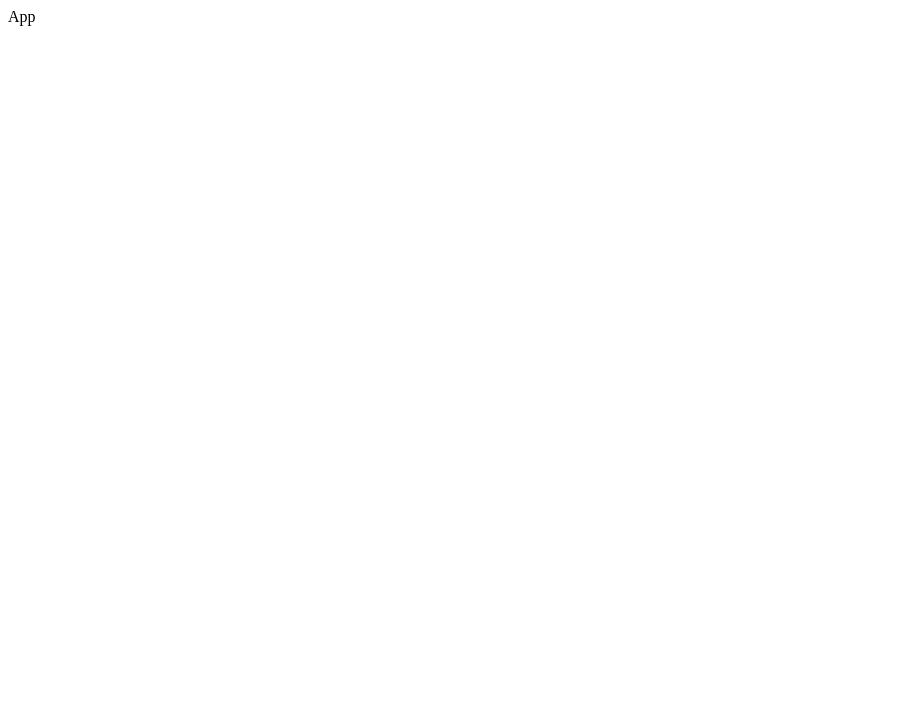
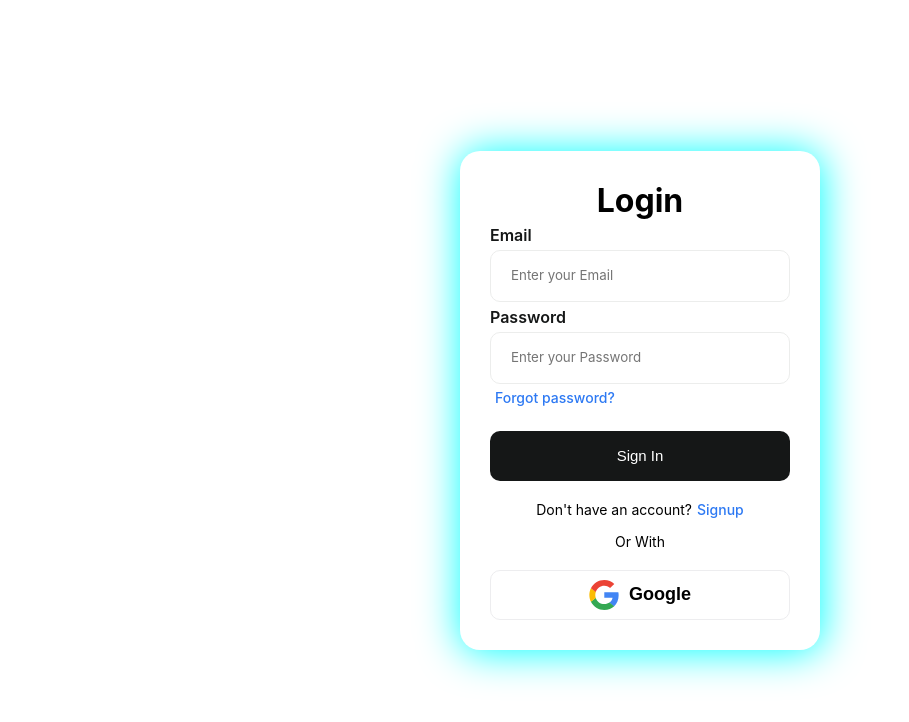
Before and after one commit to Scribble-WinterProject/Scribble, a React (Vite) app in the folder client/: page /login in a window 1280 px wide. Shown: the top 722 px of the page, without its empty margins (0-909 px from the left). Built offline with nearby package versions, Linux system fonts and the light colour scheme.

Commit message:
feat: Login/signup add in frontend

```diff
--- a/client/package.json
+++ b/client/package.json
@@ -11,7 +11,8 @@
   },
   "dependencies": {
     "react": "^18.2.0",
-    "react-dom": "^18.2.0"
+    "react-dom": "^18.2.0",
+    "react-router-dom": "^6.21.3"
   },
   "devDependencies": {
     "@types/react": "^18.2.43",
--- a/client/src/App.css
+++ b/client/src/App.css
@@ -0,0 +1,10 @@
+@import url('https://fonts.googleapis.com/css2?family=Pacifico&display=swap');
+
+* {
+    margin: 0;
+    padding: 0;
+}
+
+body {
+    font-family: -apple-system, BlinkMacSystemFont, 'Segoe UI', Roboto, Oxygen, Ubuntu, Cantarell, 'Open Sans', 'Helvetica Neue', sans-serif;
+}
--- a/client/src/App.jsx
+++ b/client/src/App.jsx
@@ -1,5 +1,9 @@
 import React from 'react'
+import { BrowserRouter as Router, Route, Routes } from "react-router-dom";
 
+
+// import components
+import Login from './components/Login/Login.jsx'
 
 // import css
 import "./App.css"
@@ -7,7 +11,15 @@
 
 function App() {
   return (
-    <div>App</div>
+    <div>
+      <Router>
+        <Routes>
+
+          <Route path='/login' element={<Login />} />
+
+        </Routes>
+      </Router>
+    </div>
   )
 }
 
--- /dev/null
+++ b/client/src/components/Login/Login.css
@@ -0,0 +1,144 @@
+.login-wrapper {
+    width: 100%;
+    height: 100vh;
+    display: flex;
+    align-items: center;
+    justify-content: center;
+}
+
+.hidden {
+    display: none;
+}
+
+.form {
+    box-shadow: 1px 1px 40px 1px #0ff;
+    display: flex;
+    flex-direction: column;
+    gap: 5px;
+    background-color: #ffffff;
+    padding: 30px;
+    /* width: 450px; */
+    min-width: 300px;
+    border-radius: 20px;
+    font-family: -apple-system, BlinkMacSystemFont, 'Segoe UI', Roboto, Oxygen, Ubuntu, Cantarell, 'Open Sans', 'Helvetica Neue', sans-serif;
+}
+
+::placeholder {
+    font-family: -apple-system, BlinkMacSystemFont, 'Segoe UI', Roboto, Oxygen, Ubuntu, Cantarell, 'Open Sans', 'Helvetica Neue', sans-serif;
+}
+
+.login-heading {
+    text-align: center;
+}
+
+.form button {
+    align-self: flex-end;
+}
+
+.flex-column>label {
+    color: #151717;
+    font-weight: 600;
+}
+
+.inputForm {
+    border: 1.5px solid #ecedec;
+    border-radius: 10px;
+    height: 50px;
+    display: flex;
+    align-items: center;
+    padding-left: 10px;
+    transition: 0.2s ease-in-out;
+}
+
+.input {
+    margin-left: 10px;
+    border-radius: 10px;
+    border: none;
+    width: 85%;
+    height: 100%;
+}
+
+.input:focus {
+    outline: none;
+}
+
+.inputForm:focus-within {
+    border: 1.5px solid #2d79f3;
+}
+
+.flex-row {
+    display: flex;
+    flex-direction: row;
+    align-items: center;
+    gap: 10px;
+    justify-content: space-between;
+}
+
+.flex-row>div>label {
+    font-size: 14px;
+    color: black;
+    font-weight: 400;
+}
+
+.span {
+    font-size: 14px;
+    margin-left: 5px;
+    color: #2d79f3;
+    font-weight: 500;
+    cursor: pointer;
+}
+
+.button-submit {
+    margin: 20px 0 10px 0;
+    background-color: #151717;
+    border: none;
+    color: white;
+    font-size: 15px;
+    font-weight: 500;
+    border-radius: 10px;
+    height: 50px;
+    width: 100%;
+    cursor: pointer;
+}
+
+.button-submit:hover {
+    background-color: #252727;
+}
+
+.p {
+    text-align: center;
+    color: black;
+    font-size: 14px;
+    margin: 5px 0;
+}
+
+.btn {
+    margin-top: 10px;
+    width: 100%;
+    height: 50px;
+    border-radius: 10px;
+    display: flex;
+    justify-content: center;
+    align-items: center;
+    font-weight: 500;
+    gap: 10px;
+    border: 1px solid #ededef;
+    background-color: white;
+    cursor: pointer;
+    transition: 0.2s ease-in-out;
+}
+
+.btn svg {
+    height: 30px;
+    width: 30px;
+}
+
+.btn:hover {
+    border: 1px solid #2d79f3;
+    ;
+}
+
+.google {
+    font-weight: 550;
+    font-size: large;
+}
--- /dev/null
+++ b/client/src/components/Login/Login.jsx
@@ -0,0 +1,135 @@
+import React, { useState } from 'react'
+
+// import css
+import "./Login.css"
+
+
+function Login() {
+
+    const [selectedForm, setSelectedForm] = useState("login");
+    const handleSwitchClick = (e) => {
+        setSelectedForm(e.target.textContent.toLowerCase());
+    };
+
+    return (
+        <div className='login-wrapper'>
+
+            {/* Login section */}
+            <div className={`account-login ${selectedForm === "login" ? "" : "hidden"}`}>
+                <form className="form">
+                    <div className="login-heading">
+                        <h1>Login</h1>
+                    </div>
+                    <div className="flex-column">
+                        <label>Email </label>
+                    </div>
+
+                    <div className="inputForm">
+                        <input type="text" className="input" placeholder="Enter your Email" />
+                    </div>
+
+                    <div className="flex-column">
+                        <label>Password </label>
+                    </div>
+
+                    <div className="inputForm">
+                        <input type="password" className="input" placeholder="Enter your Password" />
+                    </div>
+
+                    <div className="flex-row">
+                        <span className="span">Forgot password?</span>
+                    </div>
+
+                    <button className="button-submit">Sign In</button>
+
+                    <p className="p">
+                        Don't have an account?
+                        <span className="span" onClick={handleSwitchClick}>
+                            Signup
+                        </span>
+                    </p>
+
+                    <p className="p line">Or With</p>
+
+                    <div className="flex-row">
+                        <button className="btn google">
+                            <svg xmlns="http://www.w3.org/2000/svg" width="2443" height="2500" preserveAspectRatio="xMidYMid" viewBox="0 0 256 262" id="google"><path fill="#4285F4" d="M255.878 133.451c0-10.734-.871-18.567-2.756-26.69H130.55v48.448h71.947c-1.45 12.04-9.283 30.172-26.69 42.356l-.244 1.622 38.755 30.023 2.685.268c24.659-22.774 38.875-56.282 38.875-96.027"></path><path fill="#34A853" d="M130.55 261.1c35.248 0 64.839-11.605 86.453-31.622l-41.196-31.913c-11.024 7.688-25.82 13.055-45.257 13.055-34.523 0-63.824-22.773-74.269-54.25l-1.531.13-40.298 31.187-.527 1.465C35.393 231.798 79.49 261.1 130.55 261.1"></path><path fill="#FBBC05" d="M56.281 156.37c-2.756-8.123-4.351-16.827-4.351-25.82 0-8.994 1.595-17.697 4.206-25.82l-.073-1.73L15.26 71.312l-1.335.635C5.077 89.644 0 109.517 0 130.55s5.077 40.905 13.925 58.602l42.356-32.782"></path><path fill="#EB4335" d="M130.55 50.479c24.514 0 41.05 10.589 50.479 19.438l36.844-35.974C195.245 12.91 165.798 0 130.55 0 79.49 0 35.393 29.301 13.925 71.947l42.211 32.783c10.59-31.477 39.891-54.251 74.414-54.251"></path></svg>
+                            Google
+                        </button>
+
+                    </div>
+                </form>
+            </div>
+
+
+            {/* Signup section */}
+            <div className={`account-signup ${selectedForm === "signup" ? "" : "hidden"}`}>
+                <form className="form">
+                    <div className="login-heading">
+                        <h1>Sign Up</h1>
+                    </div>
+
+                    <div className="flex-column">
+                        <label>Full Name </label>
+                    </div>
+
+                    <div className="inputForm">
+                        <input
+                            type="text"
+                            className="input"
+                            name='name'
+                            placeholder="Enter your full name"
+                        />
+                    </div>
+
+                    <div className="flex-column">
+                        <label>Email </label>
+                    </div>
+
+                    <div className="inputForm">
+                        <input
+                            type="text"
+                            className="input"
+                            name='email'
+                            placeholder="Enter your Email"
+                        />
+                    </div>
+
+                    <div className="flex-column">
+                        <label>Password </label>
+                    </div>
+                    <div className="inputForm">
+                        <input
+                            type="password"
+                            className="input"
+                            name='password'
+                            placeholder="Enter your Password"
+                        />
+                    </div>
+
+                    <button className="button-submit">Sign Up</button>
+
+                    <p className="p">
+                        Already have an account?
+                        <span className="span" onClick={handleSwitchClick}>
+                            Login
+                        </span>
+                    </p>
+
+                    <p className="p line">or Sign Up using</p>
+
+                    <div className="flex-row">
+                        <button className="btn google">
+                            <svg xmlns="http://www.w3.org/2000/svg" width="2443" height="2500" preserveAspectRatio="xMidYMid" viewBox="0 0 256 262" id="google"><path fill="#4285F4" d="M255.878 133.451c0-10.734-.871-18.567-2.756-26.69H130.55v48.448h71.947c-1.45 12.04-9.283 30.172-26.69 42.356l-.244 1.622 38.755 30.023 2.685.268c24.659-22.774 38.875-56.282 38.875-96.027"></path><path fill="#34A853" d="M130.55 261.1c35.248 0 64.839-11.605 86.453-31.622l-41.196-31.913c-11.024 7.688-25.82 13.055-45.257 13.055-34.523 0-63.824-22.773-74.269-54.25l-1.531.13-40.298 31.187-.527 1.465C35.393 231.798 79.49 261.1 130.55 261.1"></path><path fill="#FBBC05" d="M56.281 156.37c-2.756-8.123-4.351-16.827-4.351-25.82 0-8.994 1.595-17.697 4.206-25.82l-.073-1.73L15.26 71.312l-1.335.635C5.077 89.644 0 109.517 0 130.55s5.077 40.905 13.925 58.602l42.356-32.782"></path><path fill="#EB4335" d="M130.55 50.479c24.514 0 41.05 10.589 50.479 19.438l36.844-35.974C195.245 12.91 165.798 0 130.55 0 79.49 0 35.393 29.301 13.925 71.947l42.211 32.783c10.59-31.477 39.891-54.251 74.414-54.251"></path></svg>
+                            Google
+                        </button>
+
+                    </div>
+                </form>
+            </div>
+
+        </div>
+    )
+}
+
+export default Login
```
Also changed, not shown: 1 other file (tests, documents, lock files or other folders).
